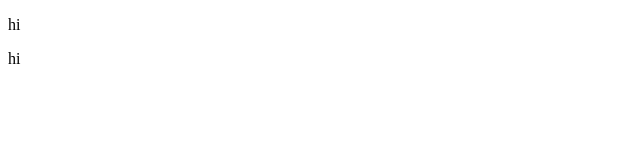
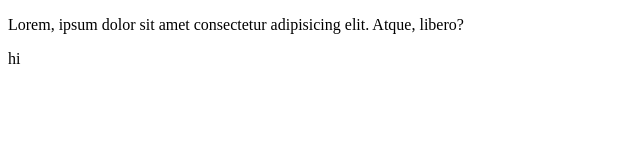
Before and after one commit to mayransaevaa/testrepo, a plain HTML site: page index.html in a window 1280 px wide. Shown: the whole page, without its empty margins (0-640 px from the left). Drawn offline with Linux system fonts and the light colour scheme.

Commit message:
lorem fix2 branch

```diff
--- a/index.html
+++ b/index.html
@@ -6,7 +6,7 @@
     <title>Document</title>
 </head>
 <body>
-    <p>hi</p>
+    <p>Lorem, ipsum dolor sit amet consectetur adipisicing elit. Atque, libero?</p>
     <p>hi</p>
 </body>
 </html>
```
